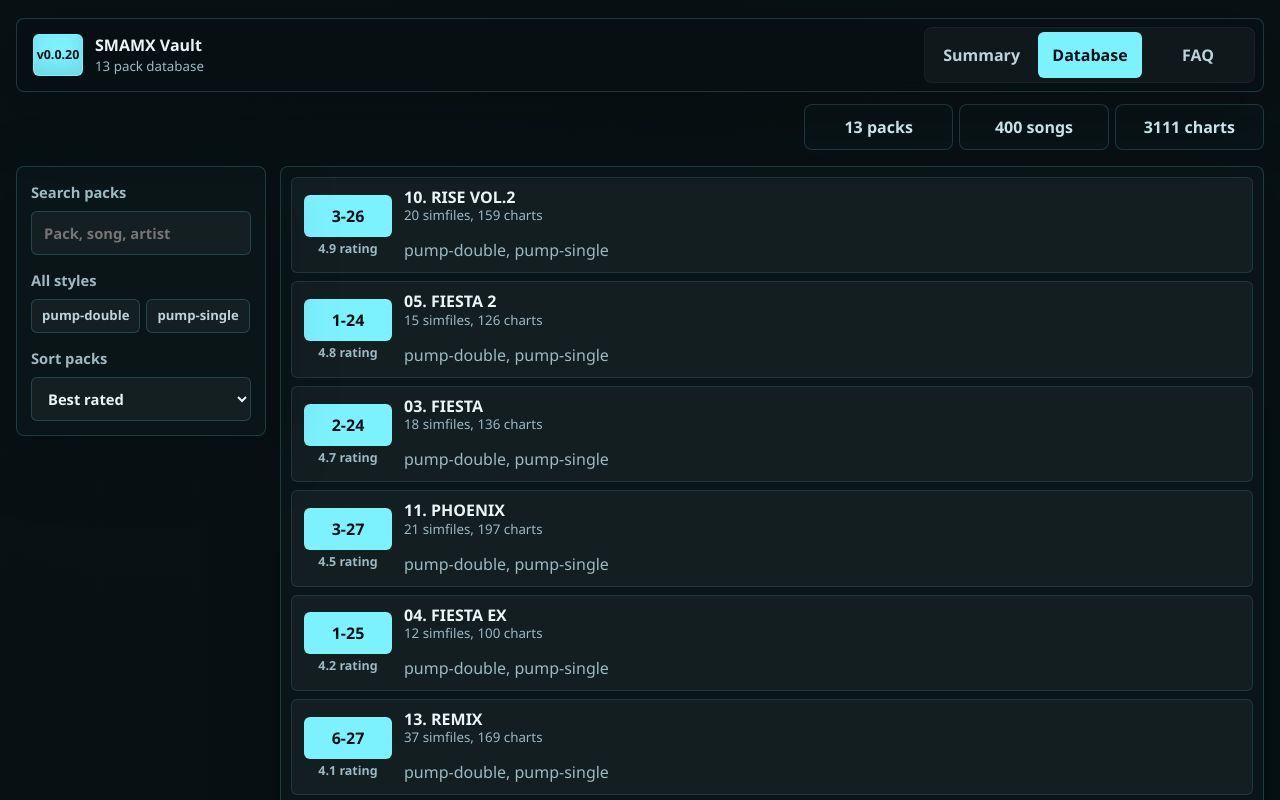
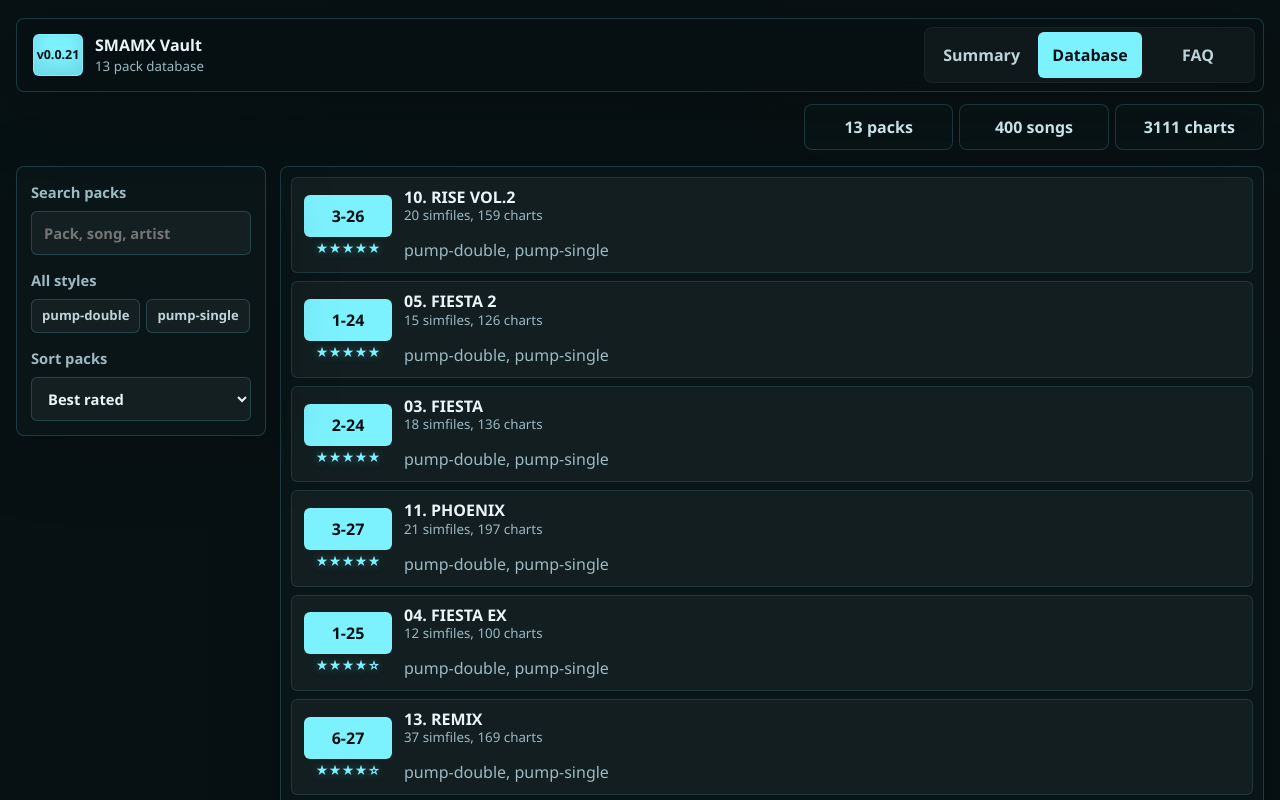
Before and after one commit to r3dthr33/sma-ziphub, a React (Vite) app: page / in a window 1280 px wide. Both pictures are taken after a click on the button "Database". Shown: the top 800 px of the page. Built offline with nearby package versions, Linux system fonts and the light colour scheme.

Commit message:
Show pack list ratings as stars

```diff
--- a/src/App.tsx
+++ b/src/App.tsx
@@ -64,7 +64,7 @@ function App() {
       <header className="topbar">
         <button className="brand-lockup" onClick={() => setActiveSection("summary")} type="button">
           <span className="brand-mark">
-            <strong>v0.0.20</strong>
+            <strong>v0.0.21</strong>
           </span>
           <span>
             <strong>SMAMX Vault</strong>
@@ -296,7 +296,9 @@ function Database({
             >
               <span className="pack-score">
                 <span className="level-chip">{getPackLevelRange(pack)}</span>
-                <small>{(seededScore(pack.id, 35, 50) / 10).toFixed(1)} rating</small>
+                <small className="pack-stars" aria-label={`${(seededScore(pack.id, 35, 50) / 10).toFixed(1)} rating`}>
+                  {getRatingStars(seededScore(pack.id, 35, 50) / 10)}
+                </small>
               </span>
               <span>
                 <strong>{pack.name}</strong>
@@ -415,6 +417,11 @@ function PackContents({ pack, onBack }: { pack: PackEntry; onBack: () => void })
       </section>
     </div>
   );
+}
+
+function getRatingStars(score: number) {
+  const filled = Math.round(score);
+  return Array.from({ length: 5 }, (_, index) => (index < filled ? "★" : "☆")).join("");
 }
 
 function PackRating({ pack }: { pack: PackEntry }) {
--- a/src/styles.css
+++ b/src/styles.css
@@ -511,11 +511,13 @@ select option {
 }
 
 .pack-score small {
-  color: var(--muted);
+  color: var(--accent);
   font-size: 0.78rem;
   font-weight: 850;
+  letter-spacing: 0;
   line-height: 1;
   text-align: center;
+  text-shadow: 0 0 10px rgba(125, 242, 255, 0.32);
 }
 
 .level-chip {
```
Also changed, not shown: 5 other files (tests, documents, lock files or other folders).
